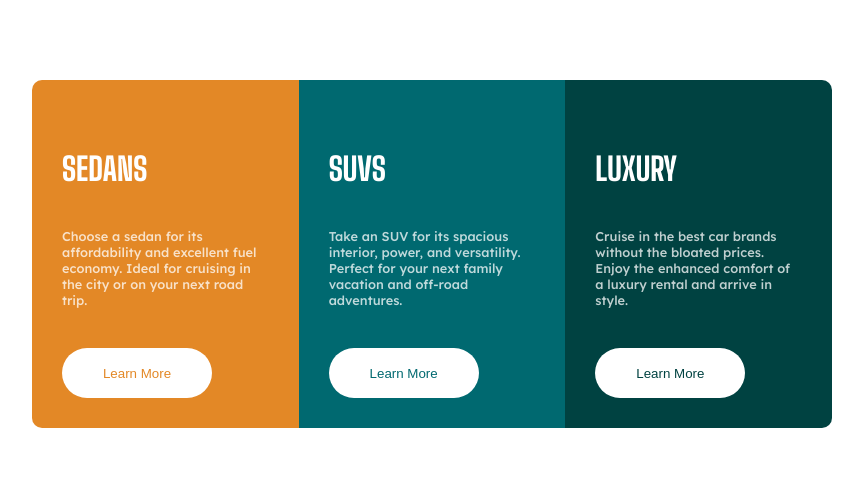
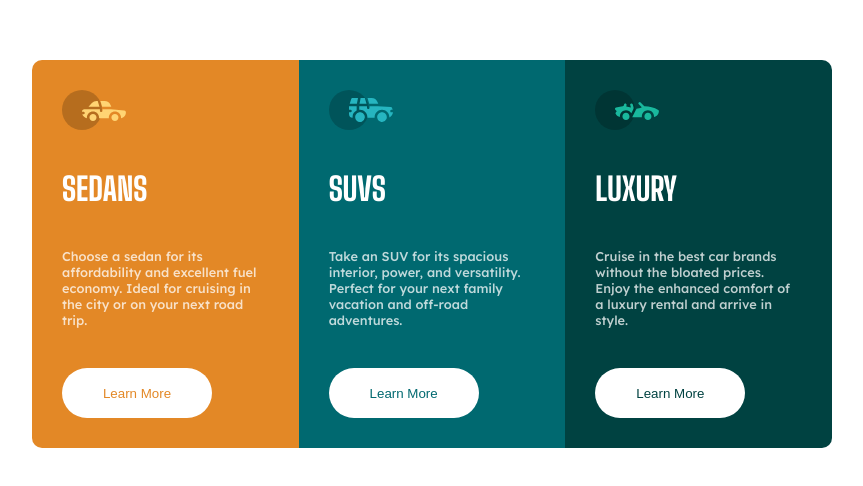
Before and after one commit to cello-01/column-preview-card-component, a plain HTML site: page index.html in a window 1280 px wide. Shown: the part 146-632 px from the top of the page, without its empty margins (208-1071 px from the left). Drawn offline with Linux system fonts and the light colour scheme; a web font is replaced by a local one.

Commit message:
Update index.html

```diff
--- a/index.html
+++ b/index.html
@@ -4,7 +4,7 @@
   <meta charset="UTF-8">
   <meta name="viewport" content="width=device-width, initial-scale=1.0"> <!-- displays site properly based on user's device -->
 
-  <link rel="icon" type="image/png" sizes="32x32" href="/images/favicon-32x32.png">
+  <link rel="icon" type="image/png" sizes="32x32" href="favicon-32x32.png">
   <link rel="stylesheet" href="./style.css">
 
   <title>Frontend Mentor | 3-column preview card component</title>
@@ -19,21 +19,21 @@
   <section>
     <div class="conteiner">
       <div class="sedans">
-        <img src="/images/icon-sedans.svg" alt="">
+        <img src="icon-sedans.svg" alt="">
         <h2>Sedans</h2>
         <p>Choose a sedan for its affordability and excellent fuel economy. Ideal for cruising in the city
           or on your next road trip.</p>
         <button>Learn More</button>
       </div>
       <div class="suvs">
-        <img src="/images/icon-suvs.svg" alt="">
+        <img src="icon-suvs.svg" alt="">
         <h2>SUVs</h2>
         <p>Take an SUV for its spacious interior, power, and versatility. Perfect for your next family vacation
           and off-road adventures.</p>
         <button>Learn More</button>
       </div>
       <div class="luxury">
-        <img src="/images/icon-luxury.svg" alt="">
+        <img src="icon-luxury.svg" alt="">
         <h2>Luxury</h2>
         <p>Cruise in the best car brands without the bloated prices. Enjoy the enhanced comfort of a luxury
           rental and arrive in style.</p>
```
